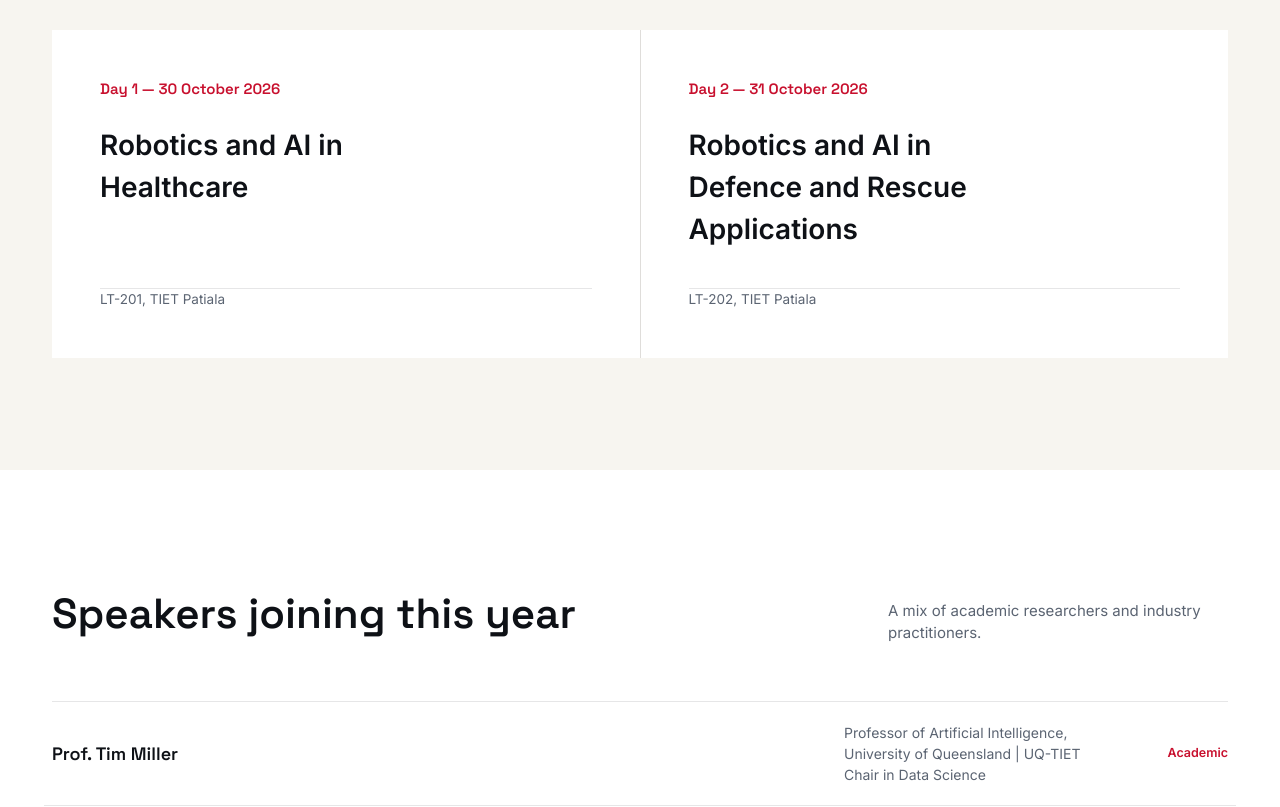
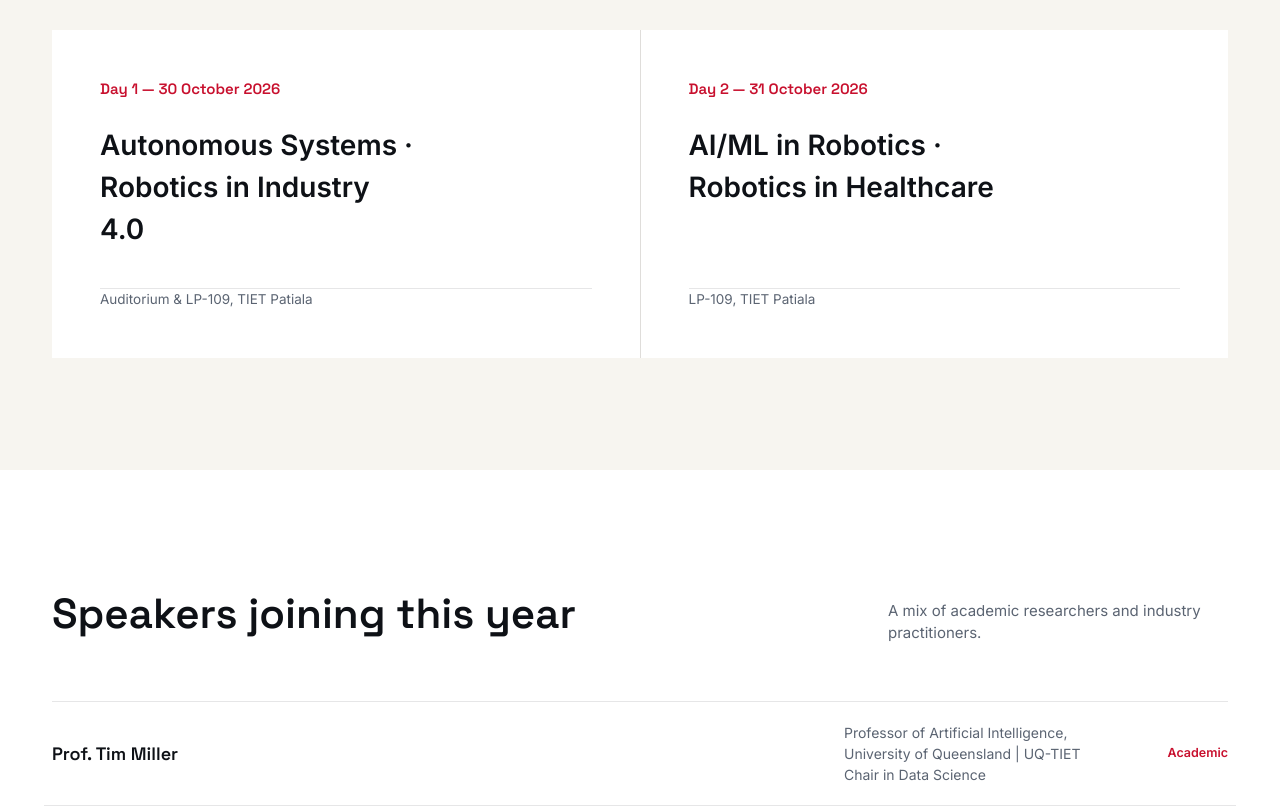
Before and after one commit to trs-tiet/TRS-DSAI-TIET, a Next.js app: page / in a window 1280 px wide. Shown: the part 1760-2567 px from the top of the page. Built offline with nearby package versions, Linux system fonts and the light colour scheme.

Commit message:
Update schedule.ts

```diff
--- a/data/schedule.ts
+++ b/data/schedule.ts
@@ -18,15 +18,15 @@ export const scheduleDays: ScheduleDay[] = [
   {
     dayLabel: "Day 1",
     date: "30 October 2026",
-    theme: "Robotics and AI in Healthcare",
-    room: "LT-201, TIET Patiala",
+    theme: "Autonomous Systems · Robotics in Industry 4.0",
+    room: "Auditorium & LP-109, TIET Patiala",
     // image: "/images/schedule/day1.jpg",
   },
   {
     dayLabel: "Day 2",
     date: "31 October 2026",
-    theme: "Robotics and AI in Defence and Rescue Applications",
-    room: "LT-202, TIET Patiala",
+    theme: "AI/ML in Robotics · Robotics in Healthcare",
+    room: "LP-109, TIET Patiala",
     // image: "/images/schedule/day2.jpg",
   },
 ];
```
